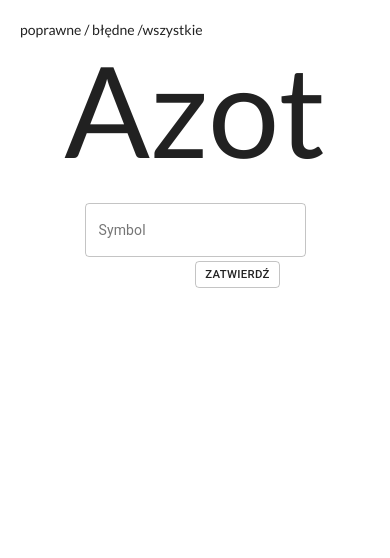
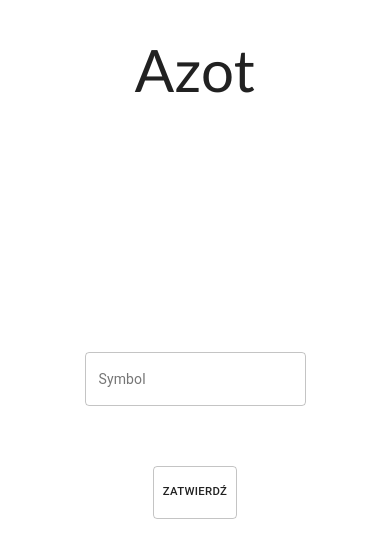
Before and after one commit to KamilB00/pierwiastki_chemiczne, a React (Create React App) app: page / in a window 390 px wide. Shown: the top 558 px of the page. Built offline with nearby package versions, Linux system fonts and the light colour scheme.

Commit message:
final commit

```diff
--- a/src/Store/reducers/symbols.js
+++ b/src/Store/reducers/symbols.js
@@ -182,14 +182,10 @@ const initialState = {
 };
 
 const symbols = (state = initialState, action) => {
-  console.log("jest");
-
   switch (action.type) {
     case "CHOOSE_QUESTION":
       {
-        var renderedIndex = Math.floor(
-          Math.random() * state.allData.length + 0
-        );
+        var renderedIndex = Math.floor(Math.random() * state.allData.length);
         if (state.allData.length > 0) {
           return {
             ...state,
@@ -199,7 +195,9 @@ const symbols = (state = initialState, action) => {
           state.allData.length === 0 &&
           state.wrongAnswers.length > 0
         ) {
+          console.log("tu jestem");
           return {
+            ...state,
             choice: state.wrongAnswers[renderedIndex],
           };
         } else if (
@@ -207,6 +205,7 @@ const symbols = (state = initialState, action) => {
           state.wrongAnswers.length === 0
         ) {
           return {
+            ...state,
             showResults: "SHOW_RESULT",
           };
         }
@@ -215,12 +214,26 @@ const symbols = (state = initialState, action) => {
 
     case "MARK_QUESTION_AS_CORRECT":
       {
+        if (state.allData.length !== 0) {
+          if (state.allData.includes(action.choice)) {
+            return {
+              ...state,
+              correctAnswers: state.correctAnswers.concat({
+                ...action.choice,
+                correct: true,
+              }),
+            };
+          }
+        } else return state;
       }
 
       break;
     case "MARK_QUESTION_AS_WRONG":
+      console.log("length: ", state.allData.length);
       {
+        if (state.allData.length !== 0) {
           if (state.allData.includes(action.choice)) {
+            console.log("console log 1");
             return {
               ...state,
               wrongAnswers: state.wrongAnswers.concat({
@@ -229,7 +242,14 @@ const symbols = (state = initialState, action) => {
               }),
             };
           }
+        } else {
+          if (state.wrongAnswers.includes(action.choice)) {
+            console.log("zawiera juz to BŁĘDNE pytanie");
 
+            return state;
+          }
+        }
+        return state;
       }
       break;
 
@@ -241,6 +261,7 @@ const symbols = (state = initialState, action) => {
         ),
       };
     }
+
     default:
       return state;
   }
--- a/src/components/MainPage.css
+++ b/src/components/MainPage.css
@@ -1,38 +1,66 @@
 .mainPage {
-
   height: 100vh;
 }
 
-.symbol_name{
-    padding-top: 15%;
+.symbol_name {
+  flex-wrap: wrap;
+  padding-top: 10%;
   display: flex;
-    font-size: 15vh;
-    justify-content: center;
-
-
-}
-
-.symbol_input{
-    display: flex;
-    padding-top: 10vh;
+  font-size: 15vw;
   justify-content: center;
 }
 
-.value_input{
+.symbol_input {
+  display: flex;
+  padding-top: 10vw;
+  justify-content: center;
+}
+
+.value_input {
   display: flex;
   padding-top: 5vh;
   justify-content: center;
   margin-bottom: 10px;
 }
 
-.accept_button{
+.accept_button {
   display: flex;
   justify-content: center;
   margin-top: 4px;
   margin-left: 85px;
   margin-bottom: 10px;
 }
-.score{
+.score {
   padding-top: 20px;
   padding-left: 20px;
 }
+
+@media screen and (max-width: 600px) {
+    .mainPage {
+        display: flex;
+        flex-direction: column;
+
+      }
+      .symbol_name {
+
+        padding-bottom:60%;
+
+      }
+  .accept_button {
+    display: flex;
+    margin-top: 0px;
+    margin-left: 0px;
+    margin-bottom: 0px;
+    height: 53px;
+  }
+
+  .value_input {
+    display: flex;
+    justify-content: center;
+    margin-bottom: 10px;
+  }
+
+  .symbol_input {
+    padding-bottom: 60px;
+  }
+}
--- a/src/components/MainPage.js
+++ b/src/components/MainPage.js
@@ -4,53 +4,123 @@ import Button from "@material-ui/core/Button";
 import TextField from "@material-ui/core/TextField";
 import { connect } from "react-redux";
 import { chooseQuestion } from "../Store/actions";
-import {markQuestionWrong} from "../Store/actions"
-import {removeFromAllData} from "../Store/actions"
+import { markQuestionWrong } from "../Store/actions";
+import { markQuestionCorrect } from "../Store/actions";
+import { removeFromAllData } from "../Store/actions";
+
+var mistakeValueCounter = 0;
 
 const MainPage = (props) => {
   const [symbol, setSymbol] = useState("");
-    const [show, setShow] = useState(false);
+  const [value, setValue] = useState("");
+  const [valueArray, setValueArray] = useState([]);
+  const [disableSymbol, setDisableSymbol] = useState(false);
+  const [error, setError] = useState(false);
+  const [flip, setFlip] = useState(false);
 
   useEffect(() => {
     props.chooseQuestion();
-  }, []);
+  }, [flip]);
 
   const acceptButton = () => {
     return (
       <div className="accept_button">
-        <Button
-          size="small"
-          variant="outlined"
-          onClick={() =>
-            markSymbol(symbol.toLowerCase(), props.symbols.choice)
-          }
-        >
+        <Button size="small" variant="outlined" onClick={handleClick}>
           Zatwierdź
         </Button>
       </div>
     );
   };
+  ///////////////////// HANDLERS
+  const handleClick = () => {
+    if (disableSymbol) {
+      markValue(value, props.symbols.choice);
+    } else markSymbol(symbol.toLowerCase(), props.symbols.choice);
+  };
 
-  const handleChange = (event) => {
+  const handleSymbolChange = (event) => {
     setSymbol(event.target.value);
   };
 
-  const handleSubmit = (event) => {
-    markSymbol(symbol.toLowerCase(), props.symbols.choice);
-    event.preventDefault();
+  const handleValueChange = (event) => {
+    setValue(event.target.value);
   };
 
-  const markSymbol = (symbol, renderedSymbol) => {
-    if (symbol !== renderedSymbol.symbol) {
-      props.chooseQuestion();
-      props.markQuestionWrong(renderedSymbol)
-      props.removeFromAllData(renderedSymbol)
-      setSymbol("");
+  const handleSubmit = (event) => {
+    if (disableSymbol) {
+      event.preventDefault();
     } else {
-      //TODO CO JEŚLI POPRAWNY INPUT
+      markSymbol(symbol.toLowerCase(), props.symbols.choice);
+      event.preventDefault();
     }
   };
 
+  //////////// MARK VALUE
+  const markValue = (value, renderedValue) => {
+    if (
+      renderedValue.value.toString().includes(value.toString()) &&
+      !valueArray.toString().includes(value)
+    ) {
+      setValueArray([...valueArray, value]);
+      setError(false);
+      setValue("");
+    } else if (valueArray.length === renderedValue.value.length) {
+      if (mistakeValueCounter === 0) {
+        props.markQuestionCorrect(renderedValue);
+      }
+      setFlip(!flip);
+      mistakeValueCounter = 0;
+      setSymbol("");
+      setDisableSymbol(false);
+      setValueArray([]);
+      setValue("")
+    } else {
+      mistakeValueCounter++;
+      setError(true);
+      setValue("");
+      mistakeValueCounter++;
+      var arr = props.symbols.wrongAnswers.filter(
+        (wrong) => wrong.title === renderedValue.title
+      );
+      if (arr.length !== 0) {
+        mistakeValueCounter++;
+        console.log("is already there");
+      } else {
+        mistakeValueCounter++;
+        props.markQuestionWrong(renderedValue);
+      }
+    }
+  };
+  //////////// MARK SYMBOL
+  const markSymbol = (symbol, renderedSymbol) => {
+    if (symbol !== renderedSymbol.symbol) {
+      console.log(renderedSymbol);
+      // console.log(props.symbols.allData.length);
+      props.markQuestionWrong(renderedSymbol);
+
+      if (props.symbols.allData.length > 1) {
+        props.removeFromAllData(renderedSymbol);
+        props.chooseQuestion();
+      }
+      console.log("los");
+      props.chooseQuestion();
+      setSymbol("");
+    } else {
+      setDisableSymbol(true);
+    }
+    if (
+      props.symbols.allData === null &&
+      props.symbols.wrongAnswers.length > 0
+    ) {
+      if (symbol !== renderedSymbol.symbol) {
+        props.chooseQuestion();
+        setSymbol("");
+      } else {
+        setDisableSymbol(true);
+      }
+    }
+  };
+  ////////////
   const valueInput = () => {
     return (
       <div className="value_input">
@@ -59,14 +129,38 @@ const MainPage = (props) => {
           label="Wartościowość"
           variant="outlined"
           color="primary"
+          onChange={handleValueChange}
+          value={value}
+          inputProps={{ maxLength: 1 }}
+          error={error}
         />
+        {acceptButton()}
       </div>
     );
   };
+  //////////////// RENDERED VALUES
+  const returnedList = valueArray.map((singleArrayValue) => (
+    <div className="value_input">
+      <TextField
+        id="outlined-basic"
+        label="Wartościowość"
+        variant="outlined"
+        color="primary"
+        value={singleArrayValue}
+        inputProps={{ maxLength: 1 }}
+        diasble={true}
+      />
+    </div>
+  ));
 
   return (
     <div className="mainPage">
-      <div className="score"> poprawne / błędne /wszystkie</div>
+      <div className="score">
+        {/* {" "}
+        poprawne: {props.symbols.correctAnswers.length} / złe :{" "}
+        {props.symbols.wrongAnswers.length} /wszystkie:{" "}
+        {props.symbols.allData.length} */}
+      </div>
       <div className="symbol_name">{props.symbols.choice.title}</div>
       <form noValidate autoComplete="off" onSubmit={handleSubmit}>
         <div className="symbol_input">
@@ -76,12 +170,15 @@ const MainPage = (props) => {
             variant="outlined"
             color="primary"
             inputProps={{ maxLength: 2 }}
-            onChange={handleChange}
+            onChange={handleSymbolChange}
             value={symbol}
-
+            disabled={disableSymbol}
           />
         </div>
-        {acceptButton()}
+
+        {disableSymbol ? valueInput() : acceptButton()}
+
+        {returnedList}
       </form>
     </div>
   );
@@ -90,4 +187,9 @@ const mapStateToProps = (state) => ({
   symbols: state.symbols,
 });
 
-export default connect(mapStateToProps, { chooseQuestion, markQuestionWrong, removeFromAllData })(MainPage);
+export default connect(mapStateToProps, {
+  chooseQuestion,
+  markQuestionWrong,
+  markQuestionCorrect,
+  removeFromAllData,
+})(MainPage);
```
Also changed, not shown: src/Store/container.js (deleted, +0 -178 lines). Lines whose indentation alone changed are shown as unchanged.
